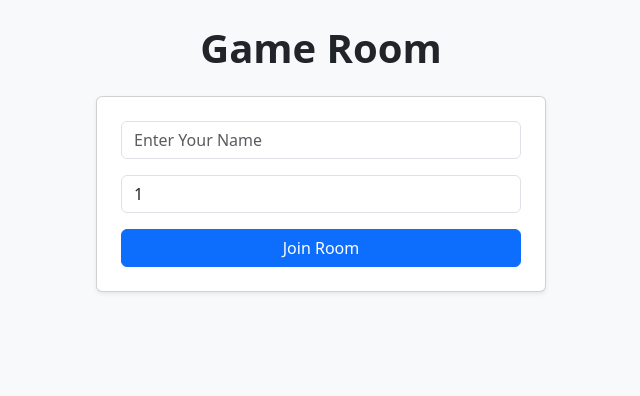
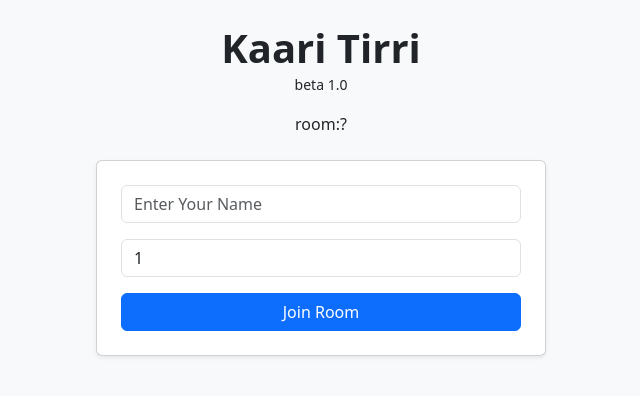
Before and after one commit to AbdulAzizKh4tri/kaariTirri, a website: page public/index.html in a window 1280 px wide. Shown: the whole page, without its empty margins (319-959 px from the left). Drawn offline with nearby package versions, Linux system fonts and the light colour scheme.

Commit message:
beta 1.0

```diff
--- a/public/index.html
+++ b/public/index.html
@@ -14,7 +14,9 @@
 
 <div class="container py-4">
 
-    <h1 class="text-center mb-4 fw-bold">Game Room <span id="roomID"></span></h1>
+    <h1 class="text-center mb-0 fw-bold">Kaari Tirri<br></h1>
+    <div class="text-center mt-0 mb-3"><small>beta 1.0</small></div>
+    <div class="text-center mb-4">room:<span id="roomID">?</span></div>
 
     <!-- JOIN ROOM -->
     <div id="joinSection" class="card shadow-sm p-4 mx-auto" style="max-width: 450px;">
```
